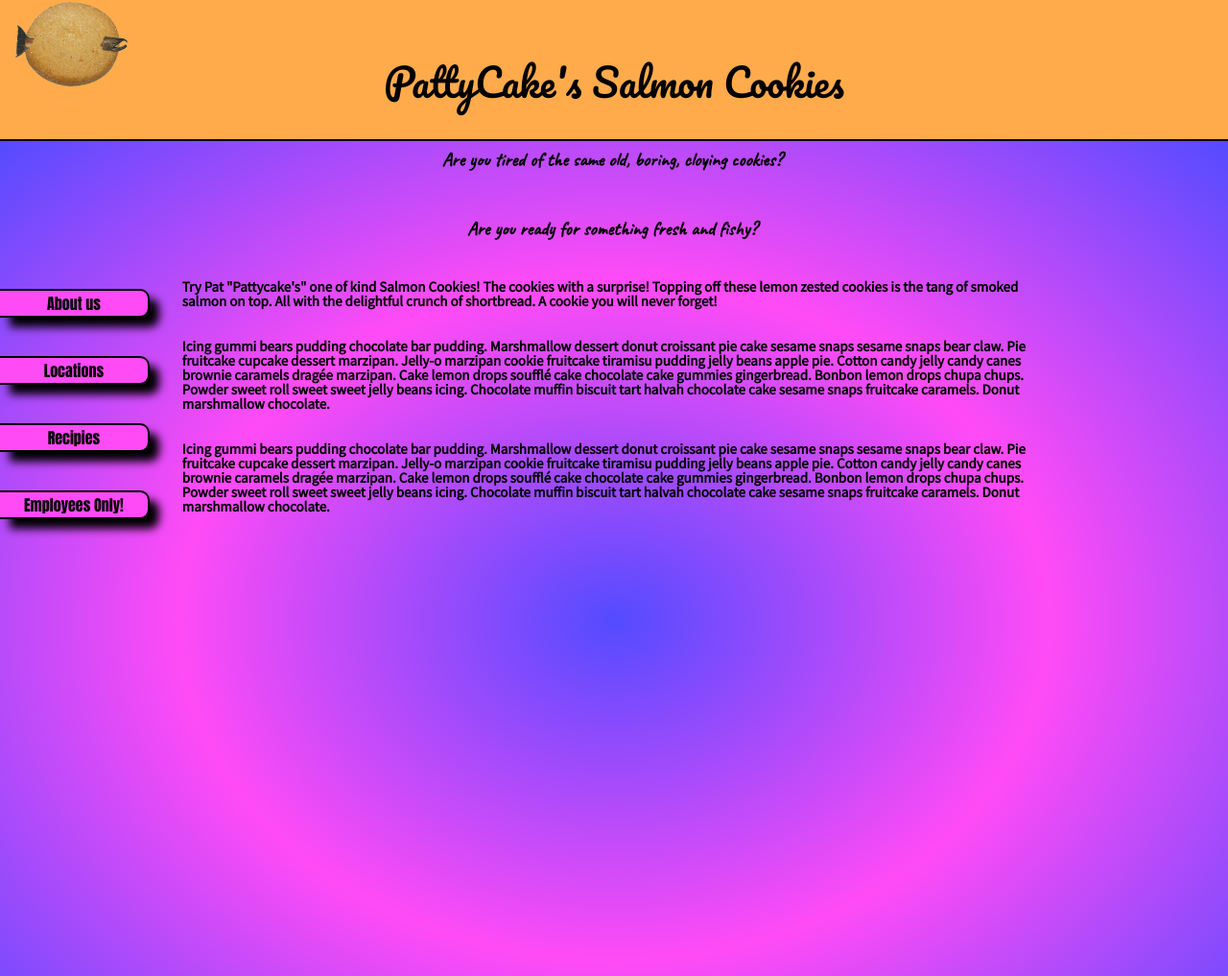
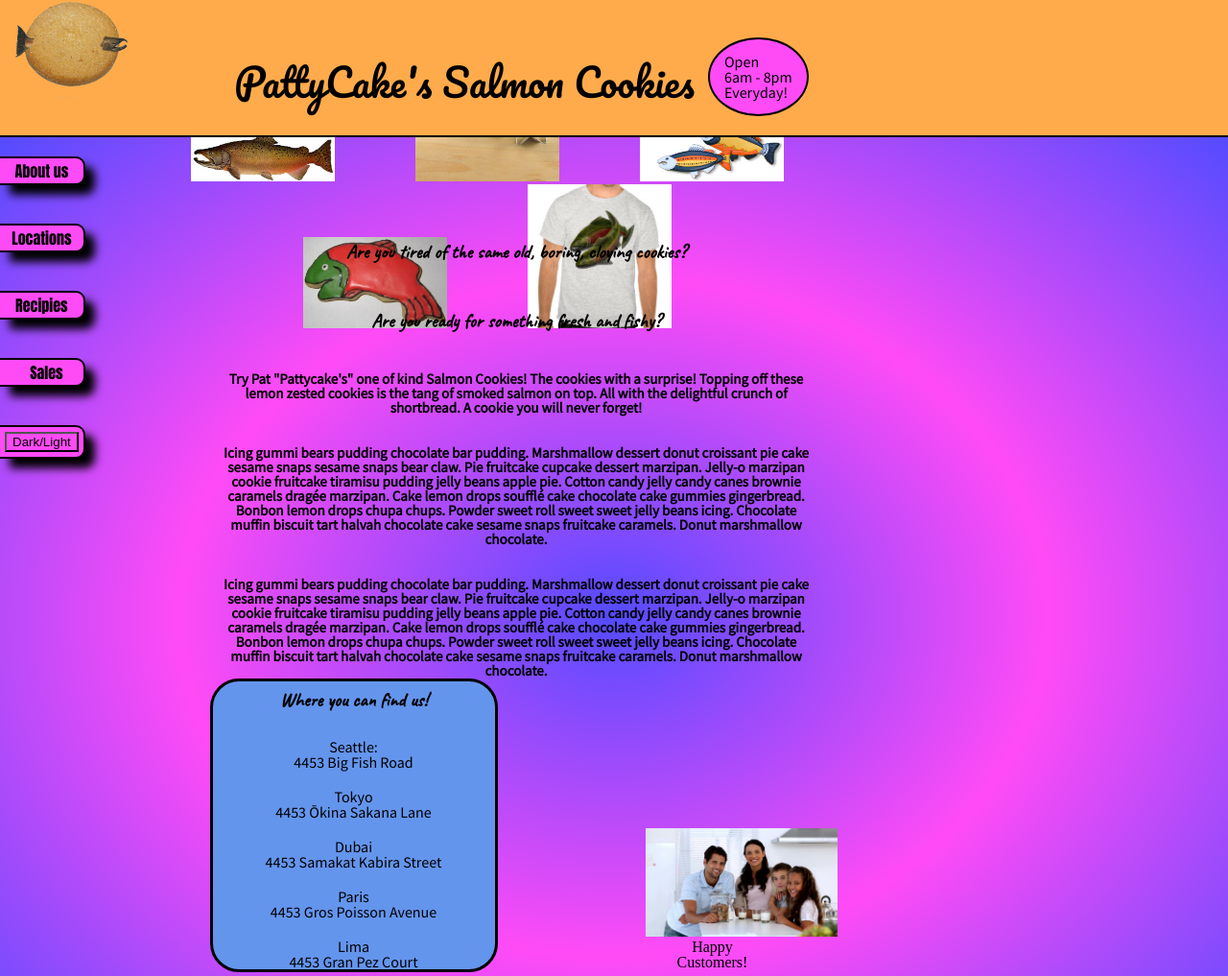
Before and after one commit to bproorda/salmoncookie, a plain HTML site: page index.html in a window 1280 px wide. Shown: the part 11-1028 px from the top of the page at 96% size. Drawn offline with Linux system fonts and the light colour scheme.

Commit message:
worked on css, looks a lot better, added more content, still need contact info

```diff
--- a/css/all-pages.css
+++ b/css/all-pages.css
@@ -1,10 +1,9 @@
 * {
     box-sizing: border-box;
 }
-
 img {
     width: 150px;
-    margin-right: 100px;
+    margin-right: 80px;
 }
 header {
     background-color: #ffab4b;
@@ -12,20 +11,33 @@ header {
     width: 100%;
     border-bottom:2px solid black;
 }
+header p {
+    display: inline-block;
+    border: 2px solid black;
+    border-radius: 50%;
+    margin-bottom: 20px;
+    padding: 15px;
+    font-family: 'Source Sans Pro', sans-serif;
+    background-color: #ff4bf6;
+}
 #pageTitle {
-    position: relative;
-    top: -40px;
+    display: inline-block;
+    width: 500px;
+    text-align: center;
+    margin: 0 auto;
     font-family: 'Pacifico', cursive;
+    cursor: url('images/salmoncursor.png'), auto;
  }
+
 nav {
-    display: inline-block
-
+    display: inline-block;
+    position: fixed;
 }
 ul {
     margin-top: 20px;
 
 }
-li {
+nav li {
     margin-bottom: 40px;
     background-color: #ff4bf6;
     border: 2px solid black;
@@ -36,44 +48,44 @@ li {
     box-shadow: 10px 10px 10px;
     padding: 5px;
 }
+li:last-child {
+    margin-bottom: 0;
+}
 main {
     min-height: 1000px;
     background-image: radial-gradient(#544bff, #ff4bf6, #544bff);
-    z-index: 0;
 }
 #pageTitle {
-   position: relative;
-   top: -40px;
+
    font-family: 'Pacifico', cursive;
 }
 a {
-    padding: 20px;
+    padding: 5px;
     color: black;
     text-decoration: none;
 }
-li:hover, a:hover {
+nav li:hover, a:hover, button:hover {
     background-color: cornsilk;
-    z-index: 3;
     color: #544bff;
     overflow: hidden;
 }
-
-
 h1, h2 {
     text-align: center;
 }
 h1 {
     font-size: 40px;
 }
-th, td {
-    border: 1px solid black;
-    padding: 3px;
-    max-width: 50px;
-    min-width: 15px;
-  }
+#wallpaper {
+    z-index: 1;
+    position: fixed;
+    top: 0;
 
-  caption {
-      font-size: 20px;
-      font-weight: bold;
-      display: block;
-  }
+    left: 0;
+    right: 0;
+}
+header, #content, #locations {
+    z-index: 2;
+}
+button {
+    background-color: #ff4bf6;
+}
--- a/css/home-styles.css
+++ b/css/home-styles.css
@@ -4,9 +4,9 @@
 div {
     display: inline-block;
     width: 70%;
-    margin-left: 30px;
-
-
+    margin-left: 60px;
+    margin-top: 50px;
+    text-align: center;
 }
 div h2 {
     font-family: 'Caveat', cursive;
@@ -19,3 +19,39 @@ div p {
     font-family: 'Source Sans Pro', sans-serif;
     font-weight: bold;
 }
+section {
+    display: inline-block;
+    width: 300px;
+    background-color: cornflowerblue;
+    border-radius: 30px;
+    border: 3px solid black;
+    margin-right: 0;
+}
+section li {
+    margin-bottom: 20px;
+    font-family: 'Source Sans Pro', sans-serif;
+}
+figure {
+    width: 200px;
+    display: inline-block;
+    margin-left: 75px;
+}
+figure img {
+    width: 200px;
+    margin-left: 75px;
+}
+figcaption {
+    margin-left: 90px;
+}
+#wallpaper {
+    z-index: 1;
+    position: fixed;
+    top: 0;
+    left: 0;
+    right: 0;
+    margin-left: 100px;
+}
+header, #content, #locations {
+    position: relative;
+    z-index: 2;
+}
--- a/index.html
+++ b/index.html
@@ -18,6 +18,7 @@
     <header>
         <img src="images/salmoncookie.png" alt="salmon backed into a cookie">
         <h1 id="pageTitle">PattyCake's Salmon Cookies</h1>
+        <p>Open <br> 6am - 8pm <br> Everyday!</p>
     </header>
     <main>
         <nav>
@@ -25,14 +26,16 @@
                 <li><a href="about.html">About us</a></li>
                 <li><a href="locations.html">Locations</a></li>
                 <li><a href="Recipies.html">Recipies</a></li>
-                <li><a href="sales.html">Employees Only!</a></li>
+                <li><a href="sales.html"></a>Sales</li>
+                <li><button onclick="">Dark/Light</button></li>
             </ul>
         </nav>
+        <div id="content">
         <div>
             <h2>Are you tired of the same old, boring, cloying cookies?</h2>
             <br>
             <br>
-            <h2>Are you ready for something fresh and fishy?</h2>
+            <h2>Are you ready for something <b>fresh</b> and <b>fishy?</b></h2>
             <br>
             <br>
             <p>Try Pat "Pattycake's" one of kind Salmon Cookies! The cookies with a surprise! Topping off these lemon
@@ -56,7 +59,28 @@
                 snaps fruitcake caramels. Donut marshmallow chocolate.</p>
 
         </div>
-
+            <section id="locations">
+                <h2>Where you can find us!</h2>
+                <ul>
+                    <li>Seattle: <br> 4453 Big Fish Road</li>
+                    <li>Tokyo <br> 4453 Ōkina Sakana Lane</li>
+                    <li>Dubai <br> 4453 Samakat Kabira Street</li>
+                    <li>Paris <br> 4453 Gros Poisson Avenue</li>
+                    <li>Lima <br>  4453 Gran Pez Court</li>
+                </ul>
+            </section>
+            <figure>
+                <img src="images/family.jpg" alt="A family of happy customers">
+                <figcaption>Happy Customers!</figcaption>
+            </figure>
+    </div>
+    <div id="wallpaper">
+        <img src="images/chinook.jpg" alt="fish1">
+        <img src="images/cutter.jpeg" alt="fish shaped cookie cutter">
+        <img src="images/fish.jpg" alt="more fish">
+        <img src="images/frosted-cookie.jpg" alt="frosted fish cookie">
+        <img src="images/shirt.jpg" alt="fish shirt">
+    </div>
     </main>
 
 
--- a/js/constructorFunc.js
+++ b/js/constructorFunc.js
@@ -179,3 +179,10 @@ for (var w = 0; w < hoursOpen.length; w++) {
 }
 position.appendChild(tRow);
 }
+
+
+//go dark function
+function goDark() {
+    var body = document.getElementsByClassName('body');
+    body.setAttribute
+}
```
Also changed, not shown: sales.html (+2 -1 lines), images/chinook.jpg (added), images/cutter.jpeg (added), images/family.jpg (added), images/fish.jpg (added), images/frosted-cookie.jpg (added), images/salmoncursor.png, images/shirt.jpg (added).
